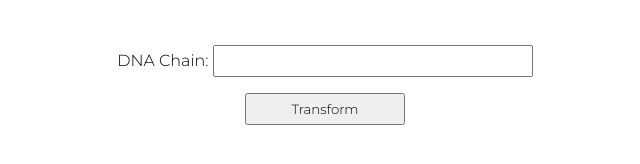
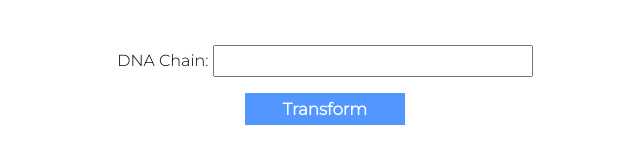
Before and after one commit to vHast/DNAtoRNA, a plain HTML site: page index.html in a window 1280 px wide. Shown: the part 496-660 px from the top of the page, without its empty margins (315-955 px from the left). Drawn offline with Linux system fonts and the light colour scheme.

Commit message:
Submit btn

```diff
--- a/index.html
+++ b/index.html
@@ -19,7 +19,7 @@
 
     <form action="">
       <label for="">DNA Chain: <input  id='DNAsubmit' type="text"></label>
-      <label for=""><input type="submit" value="Transform"></label>
+      <label for=""><input id ='submitbtn' type="submit" value="Transform"></label>
     </form>
   </main>
 </body>
--- a/style.scss
+++ b/style.scss
@@ -57,6 +57,15 @@ body {
         padding-left: 0.6rem;
         width: 20rem;
       }
+
+      #submitbtn {
+        background-color: rgb(82, 151, 255);
+        color: white;
+        font-weight: bold;
+        font-size: 1.05rem;
+        border: none;
+        cursor: pointer;
+      }
     }
 
   }
```
Also changed, not shown: css/style.css, 1 other file.
